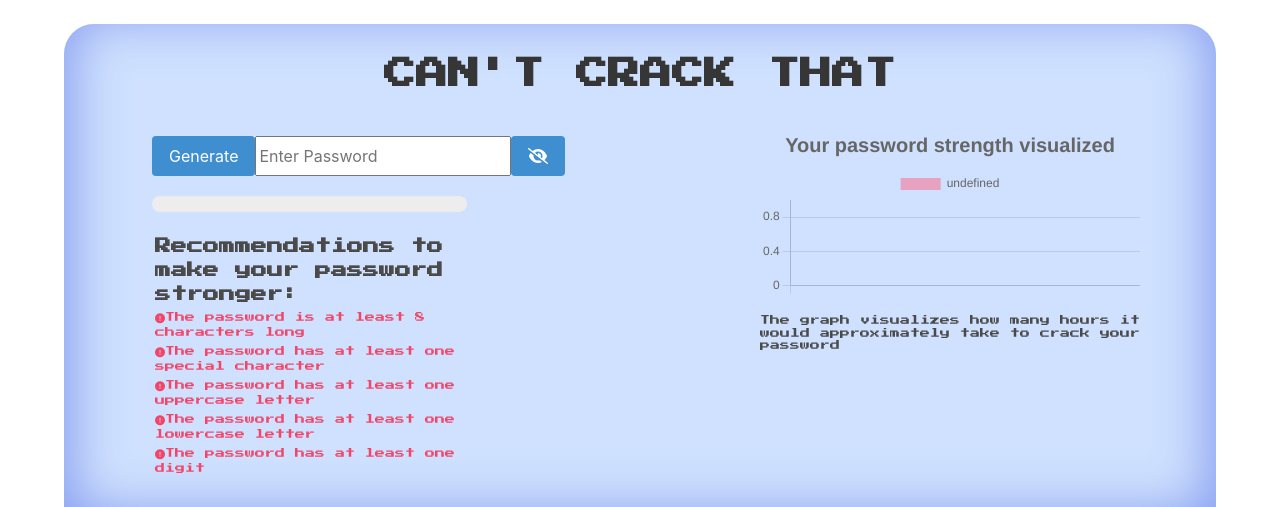
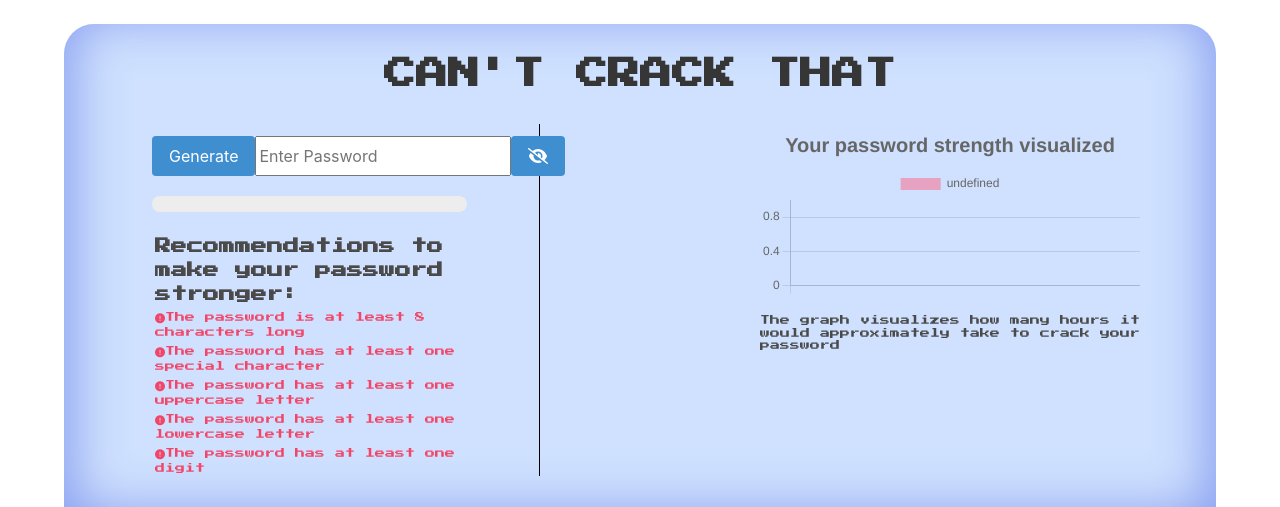
Before and after one commit to MoKhedim/conuhacks2023, a React (Create React App) app in the folder cantcrackthat/: page / in a window 1280 px wide. Shown: the top 507 px of the page. Built offline with nearby package versions, Linux system fonts and the light colour scheme.

Commit message:
modification des props

```diff
--- a/cantcrackthat/src/Components/Main.js
+++ b/cantcrackthat/src/Components/Main.js
@@ -51,6 +51,7 @@ function Main() {
         </div>
       </div>
       < Stats />
+
     </div>
   );
 }
--- a/cantcrackthat/src/Password.css
+++ b/cantcrackthat/src/Password.css
@@ -55,6 +55,8 @@ button, input {
 
 .child-left {
     padding-right: 20px;
+    border-right: 1px solid black;
+
 
 }
 
@@ -76,7 +78,6 @@ button, input {
 }
 
 .middle-line {
-    border-right: 1px solid black;
     height: 60%;
     position: absolute;
     top: 25%;
```
